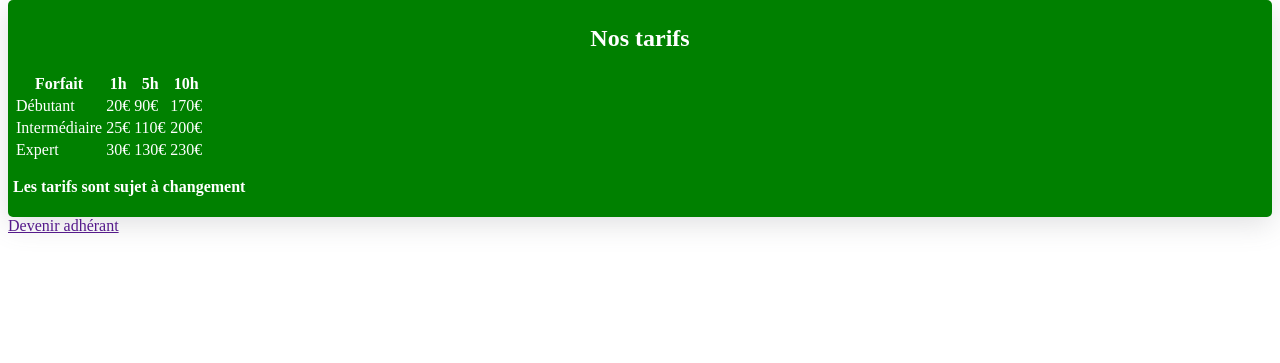
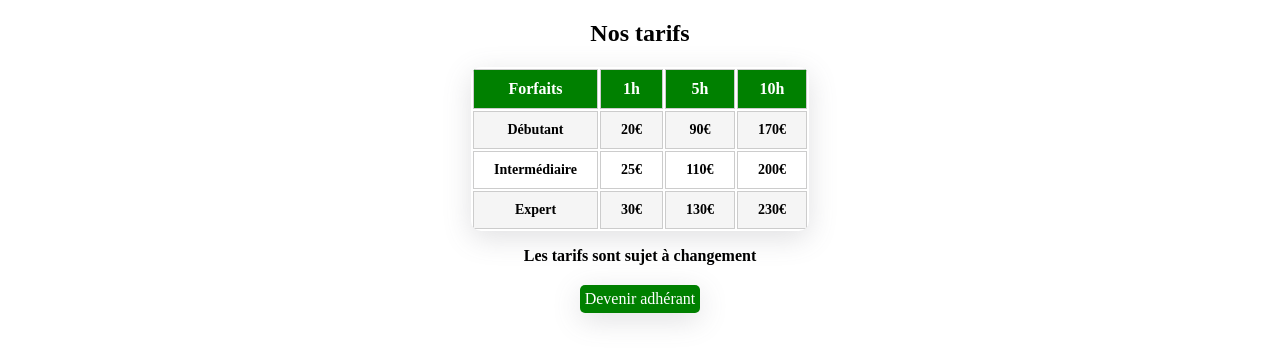
Before and after one commit to LeoSaunier/SAE-Web-BD, a PHP site: page /tarifs.php in a window 1280 px wide. Shown: the part 220-583 px from the top of the page. Run offline with PHP 8.4, Linux system fonts and the light colour scheme.

Commit message:
Modification css pour plus centrer certains éléments

```diff
--- a/src/php/css/style.css
+++ b/src/php/css/style.css
@@ -1,16 +1,17 @@
+/* Header Styles */
 header {
     display: flex;
     height: 10%;
     flex-wrap: nowrap;
     justify-content: space-between;
     align-items: center;
-    background: linear-gradient(180deg, rgba(9,64,121,1) 0%, rgba(0,255,145,1) 100%);
+    background: linear-gradient(180deg, rgba(9, 64, 121, 1) 0%, rgba(0, 255, 145, 1) 100%);
     color: white;
     padding: 10px;
     position: relative;
 }
 
-header #img_container{
+header #img_container {
     height: 100%;
 }
 
@@ -69,45 +70,100 @@ header a#connect {
     flex-grow: 1;
 }
 
-article>img {
+/* Autre */
+article > img {
     width: 100%;
 }
 
-h2{
+h2 {
     text-align: center;
 }
 
-#services{
+#services {
     display: flex;
     flex-wrap: wrap;
     justify-content: center;
 }
 
-#services>h2{
+#services > h2 {
     flex-grow: 1;
     flex-basis: 100%;
 }
 
-.service{
+.service {
     background-color: #D9D9D9;
     margin-right: 10px;
     padding-right: 10px;
     padding-left: 10px;
     border-radius: 10px;
-    box-shadow: rgba(100, 100, 111, 0.2) 0 7px 29px 0;
+    box-shadow: rgba(100, 100, 111, 0.2) 0px 7px 29px 0px;
 }
 
-#tarifs{
+#tarifs, #adherant {
     margin: auto;
     background: green;
-    box-shadow: rgba(100, 100, 111, 0.2) 0 7px 29px 0;
+    box-shadow: rgba(100, 100, 111, 0.2) 0px 7px 29px 0px;
     padding: 5px;
     border-radius: 5px;
     text-decoration: none;
     color: white;
 }
 
-#tarifsSec{
+#tarifsSec, #adherantSec {
     margin-top: 20px;
     display: flex;
 }
+
+.centered {
+    justify-content: center;
+    text-align: center;
+    align-items: center;
+    margin-left: auto;
+    margin-right: auto;
+}
+
+/* Tables */
+.pricing-table {
+    display: flex;
+    justify-content: center;
+    align-items: center;
+    background-color: #D9D9D9;
+    padding: 20px;
+    border-radius: 10px;
+}
+
+table {
+    width: auto;
+    background-color: white;
+    border-radius: 10px;
+    overflow: hidden;
+    box-shadow: rgba(100, 100, 111, 0.2) 0px 7px 29px 0px;
+}
+
+thead th {
+    background-color: green;
+    color: white;
+    text-align: center;
+    padding: 10px 20px;
+    font-size: 16px;
+}
+
+tbody td {
+    text-align: center;
+    padding: 10px 20px;
+    font-size: 14px;
+    font-weight: bold;
+    color: black;
+}
+
+tbody tr:nth-child(odd) {
+    background-color: #F5F5F5;
+}
+
+tbody tr:nth-child(even) {
+    background-color: white;
+}
+
+table th, table td {
+    border: 1px solid #ccc;
+}
--- a/src/php/header.php
+++ b/src/php/header.php
@@ -5,8 +5,8 @@
     <div id="center">
         <h1>Poney Club Grand Galop</h1>
         <ul id="options">
-            <li><a href="#a_propos">À propos</a></li>
-            <li><a href="#services">Nos services</a></li>
+            <li><a href="index.php#a_propos">À propos</a></li>
+            <li><a href="index.php#services">Nos services</a></li>
             <li><a href="">Horaires</a></li>
             <li><a href="">Contacts</a></li>
         </ul>
--- a/src/php/index.php
+++ b/src/php/index.php
@@ -16,7 +16,7 @@
         <img src="img/baniere.png" alt="baniere">
         <section id="a_propos">
             <h2>À propos de nous</h2>
-            <p>Situé en Sologne, le poney-club Grand Galop accueille les cavaliers selon leur niveau (débutant ou
+            <p class="centered">Situé en Sologne, le poney-club Grand Galop accueille les cavaliers selon leur niveau (débutant ou
                 confirmé) pour pratiquer l'équitation dans des cours adaptés et sécurisé avec leur animal favori, parmi
                 nos 30 poney disponibles.Nous proposons des cours particuliers et collectifs, avec une cotisation
                 annuelle et un système de réservation en ligne simple et efficace.</p>
@@ -32,8 +32,9 @@
                 <p>Des scéances d’équitations sur mesure pour une progression rapide.</p>
             </section>
         </section>
+
         <section id="tarifsSec">
-        <a id="tarifs" href="">Voir les tarifs</a>
+            <a id="tarifs" href="">Voir les tarifs</a>
         </section>
     </article>
     <footer></footer>
--- a/src/php/tarifs.php
+++ b/src/php/tarifs.php
@@ -12,15 +12,18 @@
     <?php
     require "header.php";
     ?>
-        <div id="tarifs">
+    <div id="table_tarifs" >
         <h2>Nos tarifs</h2>
-            <table>
+        <table class="centered">
+            <thead>
                 <tr>
-                    <th>Forfait</th>
+                    <th>Forfaits</th>
                     <th>1h</th>
                     <th>5h</th>
                     <th>10h</th>
                 </tr>
+            </thead>
+            <tbody>
             <tr>
                 <td>Débutant</td>
                 <td>20€</td>
@@ -39,12 +42,14 @@
                 <td>130€</td>
                 <td>230€</td>
             </tr>
+            </tbody>
         </table>
-            <p><strong>Les tarifs sont sujet à changement</strong></p>
     </div>
-        <div id="adherant">
+    <p class="centered"><strong>Les tarifs sont sujet à changement</strong></p>
+
+    <section id="adherantSec">
         <a id="adherant" href="">Devenir adhérant</a>
-        </div>
+    </section>
     <footer></footer>
 </body>
 
```
Lines whose indentation alone changed are shown as unchanged.
